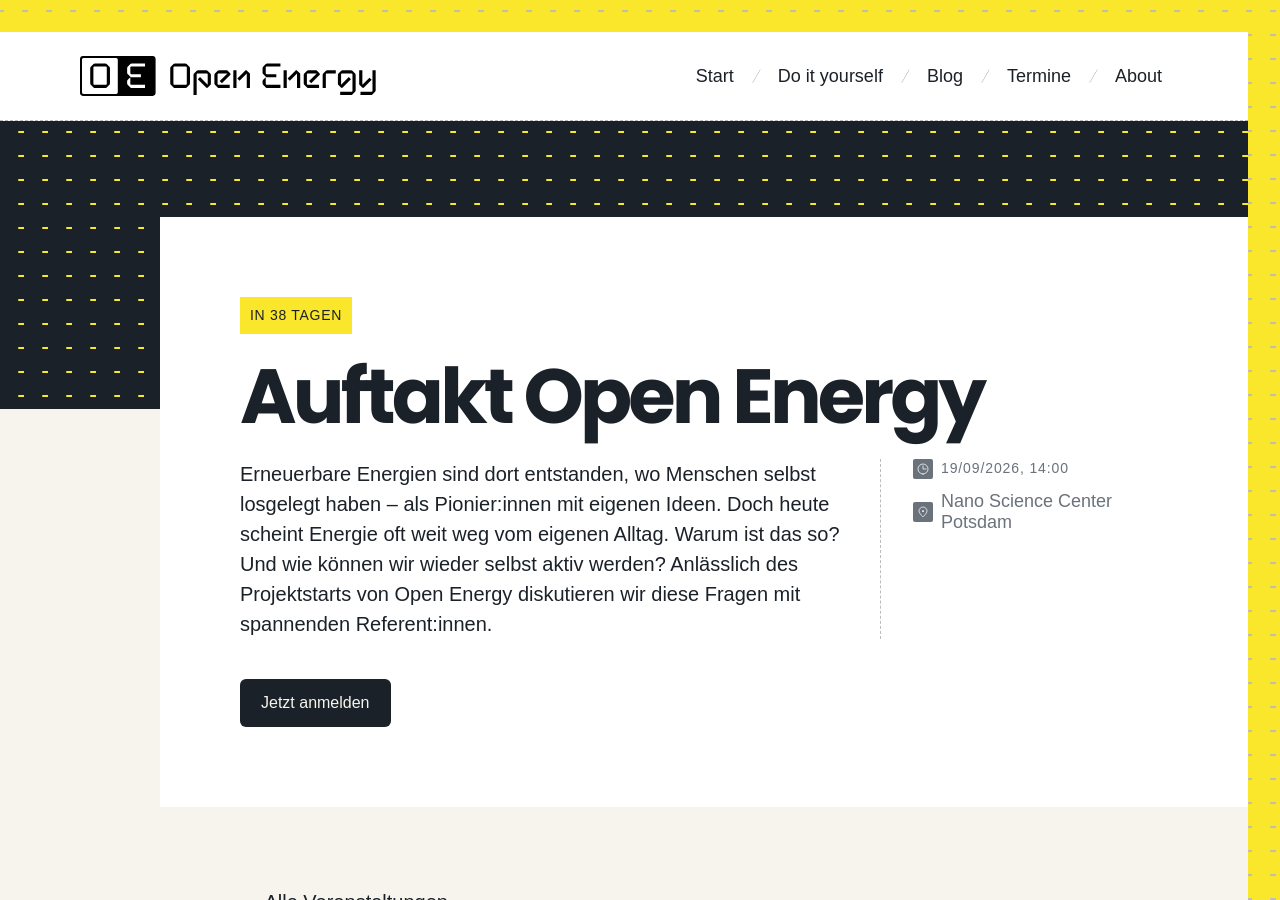
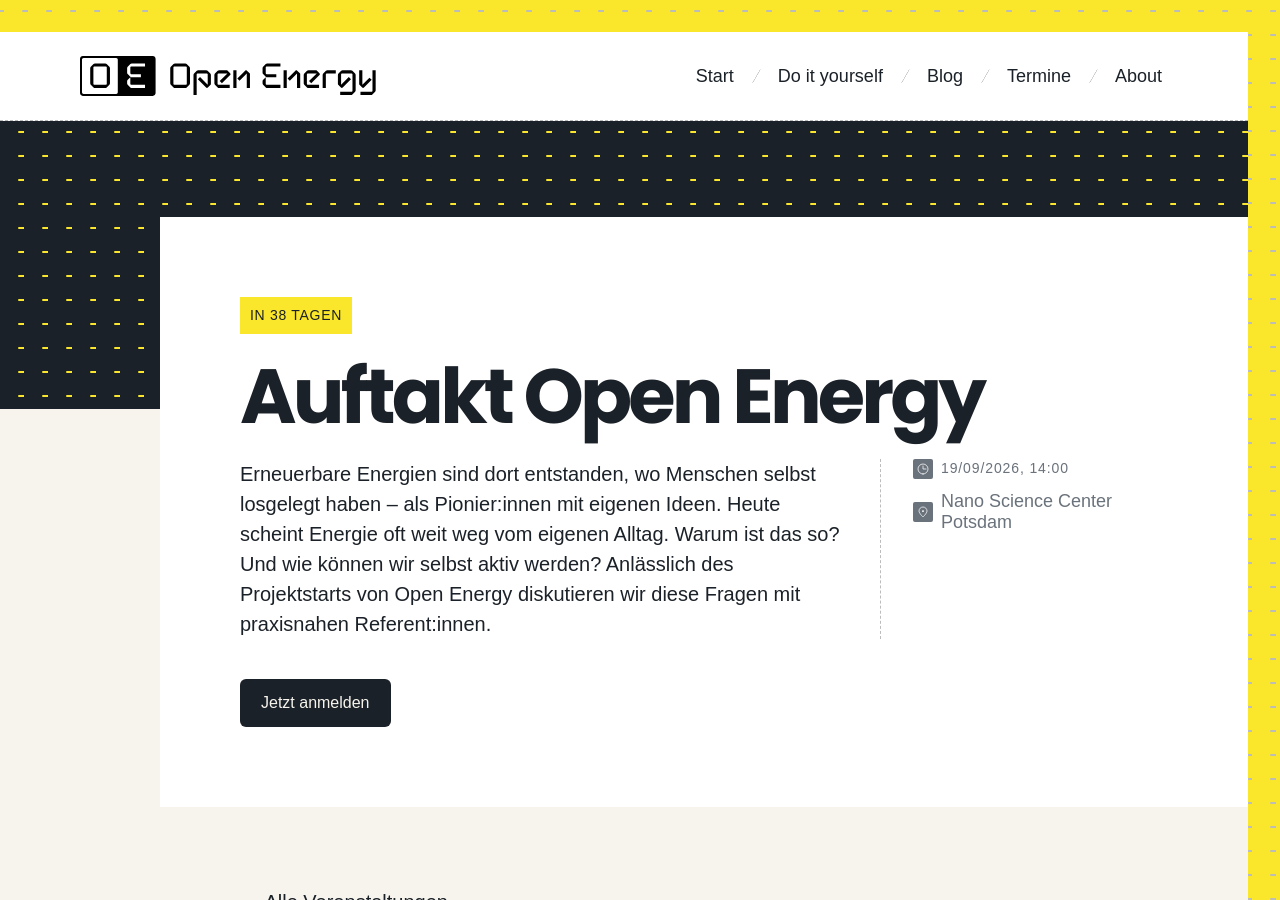
Before and after one commit to okfde/open-energy, a Jekyll site: the page built from _events/kickoff-open-energy.md, in a window 1280 px wide and 900 px high. Built offline with Jekyll 4.4.1, drawn with Linux system fonts in a browser that asks for light colours; some web fonts are replaced.

Commit message:
Update kickoff-open-energy.md

```diff
--- a/_events/kickoff-open-energy.md
+++ b/_events/kickoff-open-energy.md
@@ -3,6 +3,6 @@
 date: 2026-09-19
 time: "14:00"
 location: "Nano Science Center Potsdam"
-excerpt: "Erneuerbare Energien sind dort entstanden, wo Menschen selbst losgelegt haben – als Pionier:innen mit eigenen Ideen. Doch heute scheint Energie oft weit weg vom eigenen Alltag. Warum ist das so? Und wie können wir wieder selbst aktiv werden? Anlässlich des Projektstarts von Open Energy diskutieren wir diese Fragen mit spannenden Referent:innen."
+excerpt: "Erneuerbare Energien sind dort entstanden, wo Menschen selbst losgelegt haben – als Pionier:innen mit eigenen Ideen. Heute scheint Energie oft weit weg vom eigenen Alltag. Warum ist das so? Und wie können wir selbst aktiv werden? Anlässlich des Projektstarts von Open Energy diskutieren wir diese Fragen mit praxisnahen Referent:innen."
 signup_url: "https://cloud.okfn.de/apps/forms/s/KPaRAPtetDmGWK4y2aaNDbR4"
 ---
```
